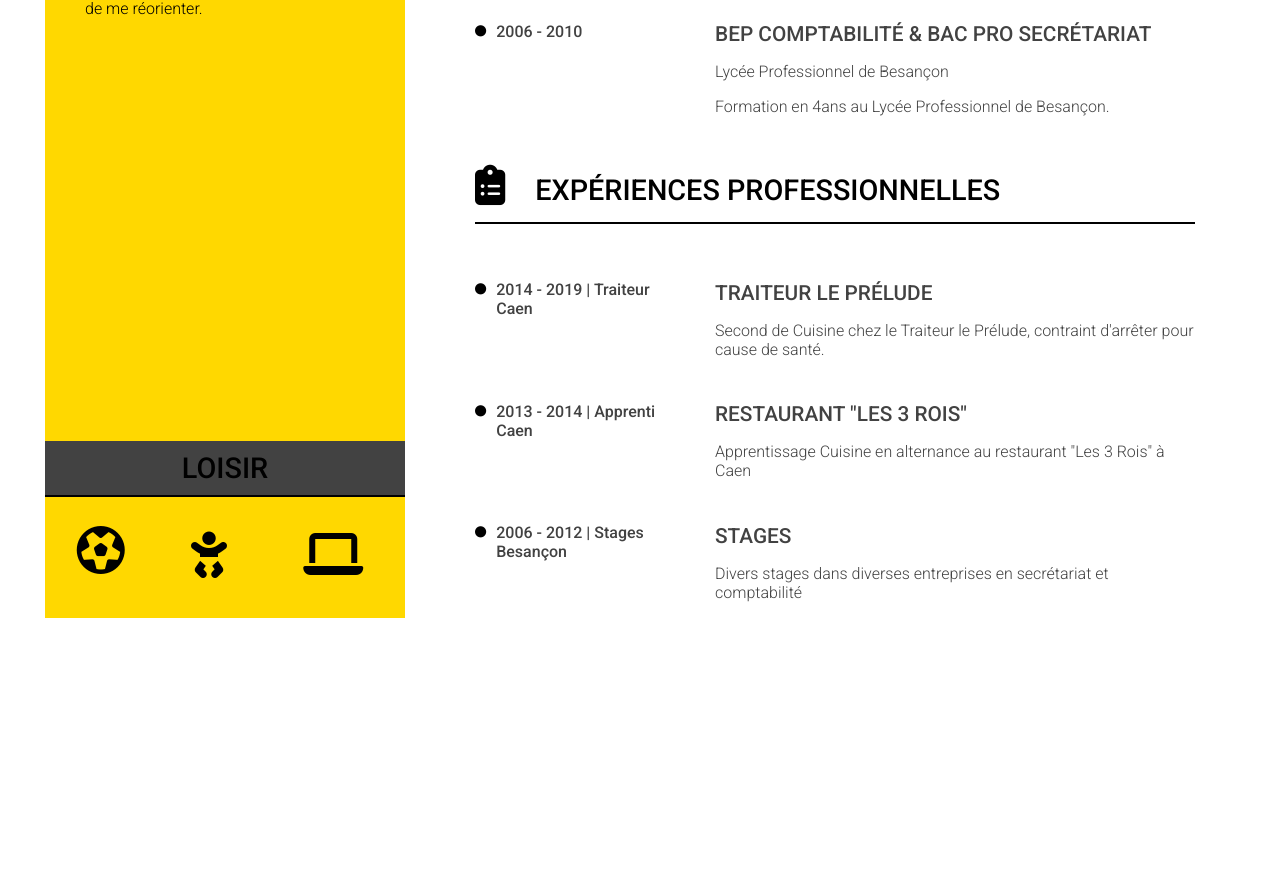
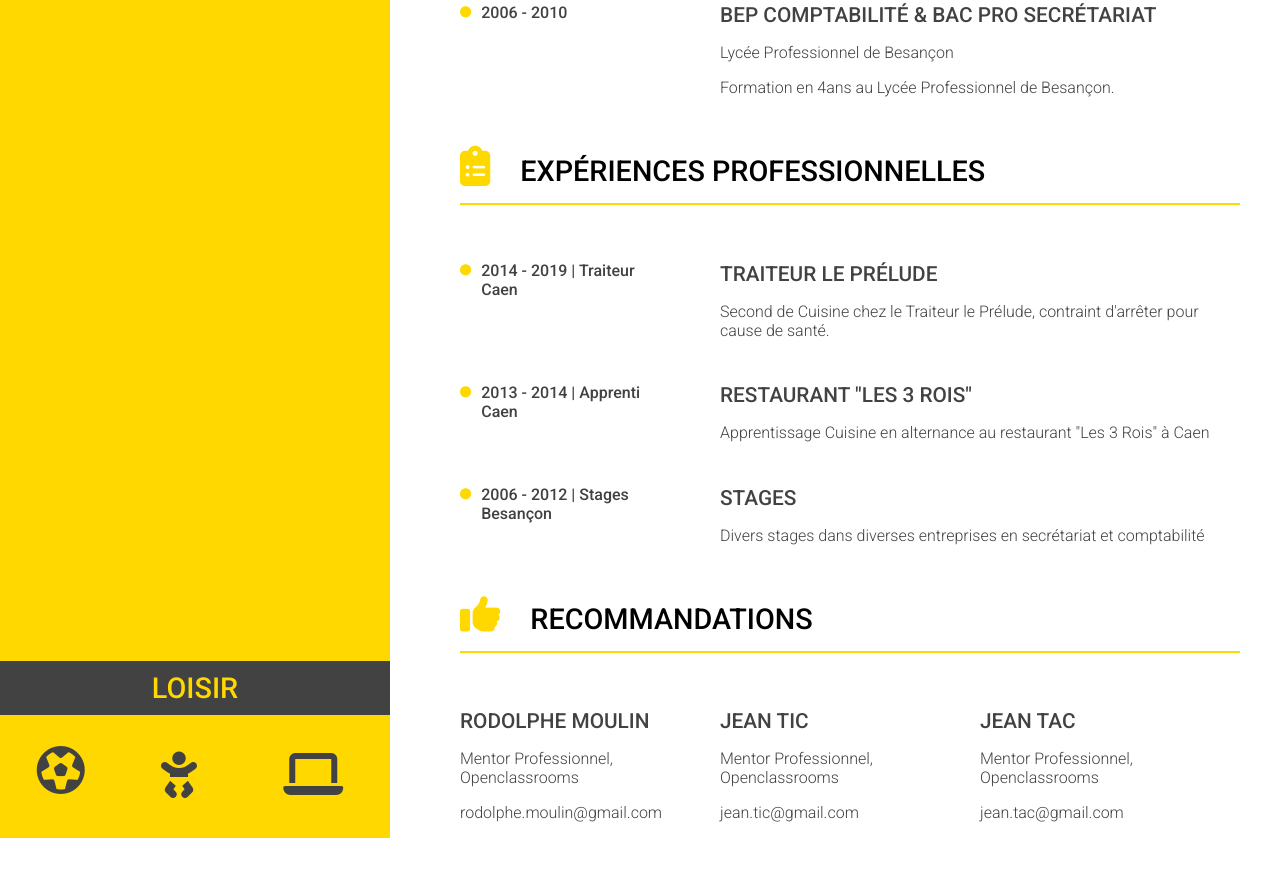
Before and after one commit to jess735/jess-bleux-bonv, a plain HTML site: page index.html in a window 1280 px wide. Shown: the part 933-1810 px from the top of the page. Before the commit the page ends 1607 px from the top, so only its background shows below. Drawn offline with Linux system fonts and the light colour scheme.

Commit message:
modifications

```diff
--- a/StyleSheet.css
+++ b/StyleSheet.css
@@ -1,7 +1,7 @@
 
 body{
-    max-width: 1190px;
-    margin:auto;
+    max-width: 1500px;
+    margin:0;
     font-family: 'Roboto', sans-serif;
     color:#424242;
     font-weight: 200;
@@ -18,7 +18,7 @@ footer {
     padding: 20px 0 20px 0;
 }
 .far, .fas{
-    color:black;
+    color:#ffd800;
 }
 
 
@@ -37,7 +37,7 @@ h2{
 h3{
     font-size:1.8em;
     text-transform: uppercase;
-    border-bottom:2px solid black;
+    border-bottom:2px solid #ffd800;
     padding-bottom:15px;
     font-weight: 500;
 }
@@ -112,8 +112,11 @@ aside img{
     margin:auto;
     margin-top:20px;
     margin-bottom: 20px;
+    width:250px;
+    height:300px;
 }
 aside h3{
+    color: #ffd800;
     background-color:#424242;
     padding : 10px;
     text-align: center;
@@ -122,7 +125,7 @@ aside p, a {
     padding: 0 40px 0 40px;
 }
 aside .fas, .far{
-    color:black;
+    color:#424242;
     font-size:3em;
 }
 .aside_loisir_icons{
--- a/index.html
+++ b/index.html
@@ -109,8 +109,27 @@
                             <p>Divers stages dans diverses entreprises en secrétariat et comptabilité</p>
                         </div>
                     </div>
-
                </article>
+               <article>
+                <h3><i class="fas fa-thumbs-up"></i>Recommandations</h3>
+                <div class="part_right">
+                    <div class="part_right_text">
+                        <h4>Rodolphe MOULIN</h4>
+                        <p>Mentor Professionnel, Openclassrooms</p>
+                        <p>rodolphe.moulin@gmail.com</p>
+                     </div>
+                     <div class="part_right_text">
+                        <h4>Jean Tic</h4>
+                        <p>Mentor Professionnel, Openclassrooms</p>
+                        <p>jean.tic@gmail.com</p>
+                     </div>
+                     <div class="part_right_text">
+                        <h4>Jean Tac</h4>
+                        <p>Mentor Professionnel, Openclassrooms</p>
+                        <p>jean.tac@gmail.com</p>
+                     </div>
+                </div>
+                </article>
             </main>
         </section>
         <!-- Aside coordonées + À propos + Loisirs-->
```
